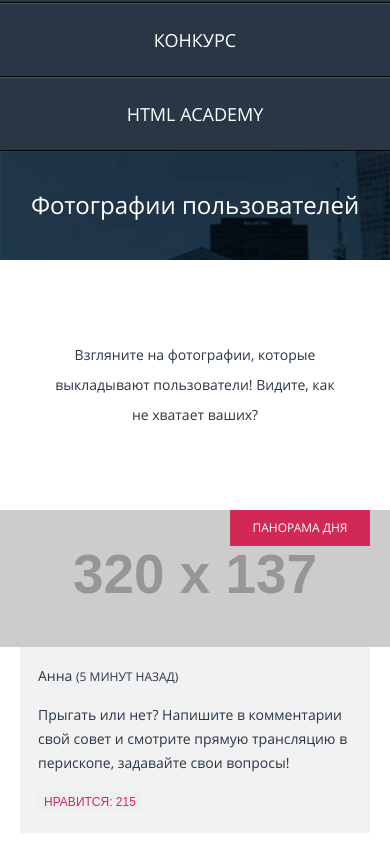
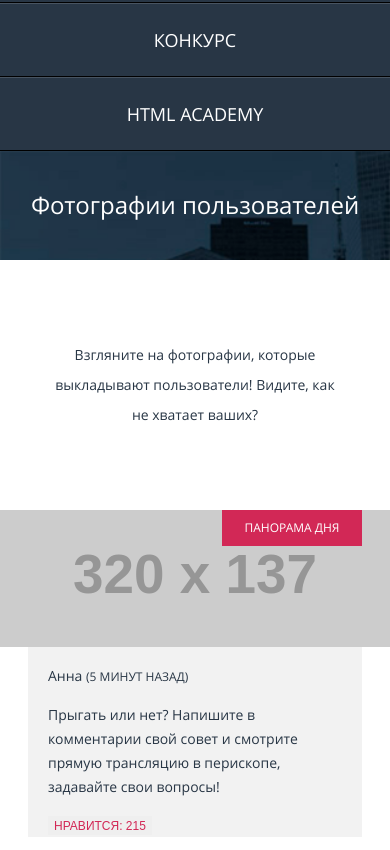
Before and after one commit to kotovi4/1314303-pink-22, a website: page source/catalog.html in a window 390 px wide. Shown: the part 215-1065 px from the top of the page. Drawn offline with nearby package versions, Linux system fonts and the light colour scheme; files that its build step writes are made by us from their sources.

Commit message:
Вносит правки в адаптивную сетку страницы каталога

```diff
--- a/source/less/blocks/post.less
+++ b/source/less/blocks/post.less
@@ -19,6 +19,17 @@
 
   @media (min-width: @tablet-width) {
     width: 43%;
+    margin-left: 0;
+    margin-right: 0;
+
+
+    &:nth-child(2n):not(:first-child) {
+      margin-right: 20px;
+
+      @media (min-width: @desktop-width) {
+        margin-left: 20px;
+      }
+    }
   }
 
   @media (min-width: @desktop-width) {
@@ -51,15 +62,18 @@
   position: relative;
   display: block;
   box-sizing: border-box;
-  padding: 17px 0 20px 18px;
+  padding-top: 17px;
+  padding-bottom: 0;
+  padding-left: 20px;
+  padding-right: 18px;
   margin: 0;
   text-align: left;
   background-color: @features-bg-color;
 
   &--panorama {
     margin-top: -7px;
-    margin-left: 20px;
-    margin-right: 20px;
+    margin-left: 28px;
+    margin-right: 28px;
 
     &::before {
       content: "Панорама дня";
```
